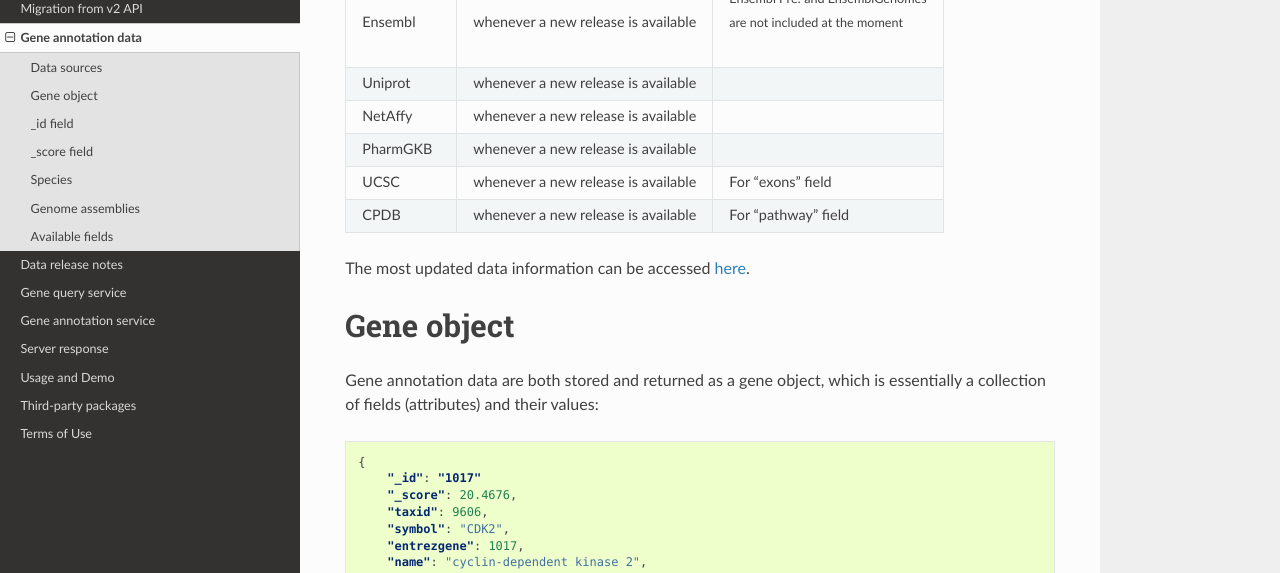
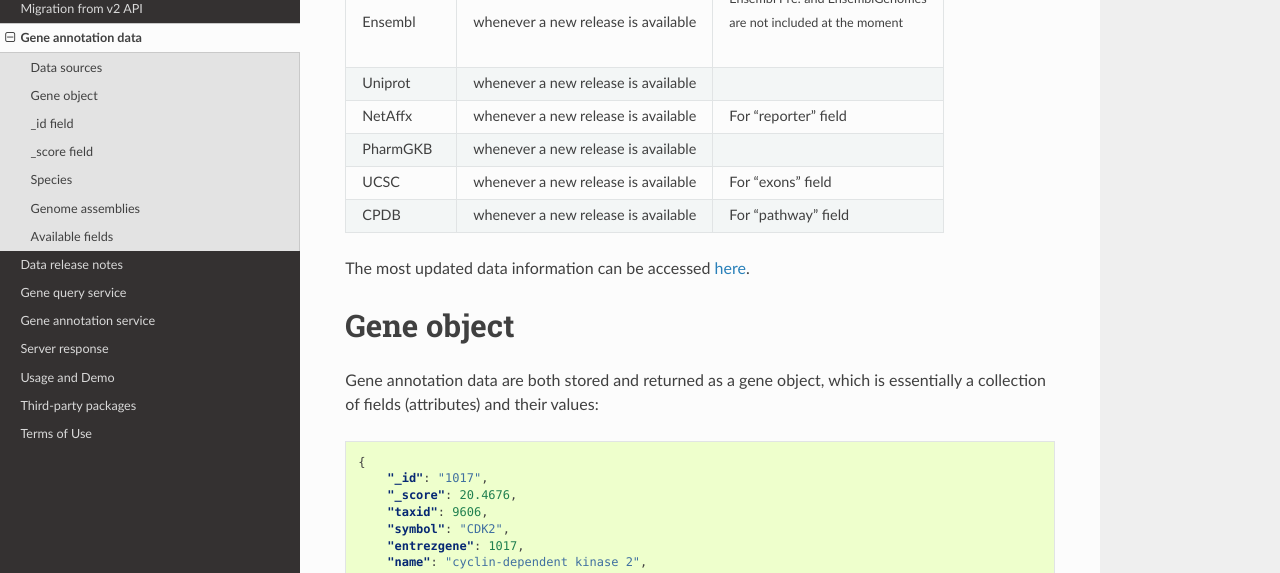
Before and after one commit to biothings/mygene.info, a Sphinx documentation site: the page built from docs/doc/data.rst, in a window 1280 px wide and 900 px high, scrolled down 241 px. Shown: the part 151-724 px from the top of the window. Built offline with Sphinx 7.4.7 and the Read the Docs theme 2.0.0, drawn with Linux system fonts in a browser that asks for light colours; some web fonts are replaced.

Commit message:
Update data.rst
Fix typo

```diff
--- a/docs/doc/data.rst
+++ b/docs/doc/data.rst
@@ -18,7 +18,7 @@
                  release is available        | are not included at the moment
 Uniprot          whenever a new
                  release is available
-NetAffy          whenever a new
+NetAffx          whenever a new               For "reporter" field
                  release is available
 PharmGKB         whenever a new
                  release is available
@@ -40,7 +40,7 @@
 .. code-block :: json
 
     {
-        "_id": "1017"
+        "_id": "1017",
         "_score": 20.4676,
         "taxid": 9606,
         "symbol": "CDK2",
```
